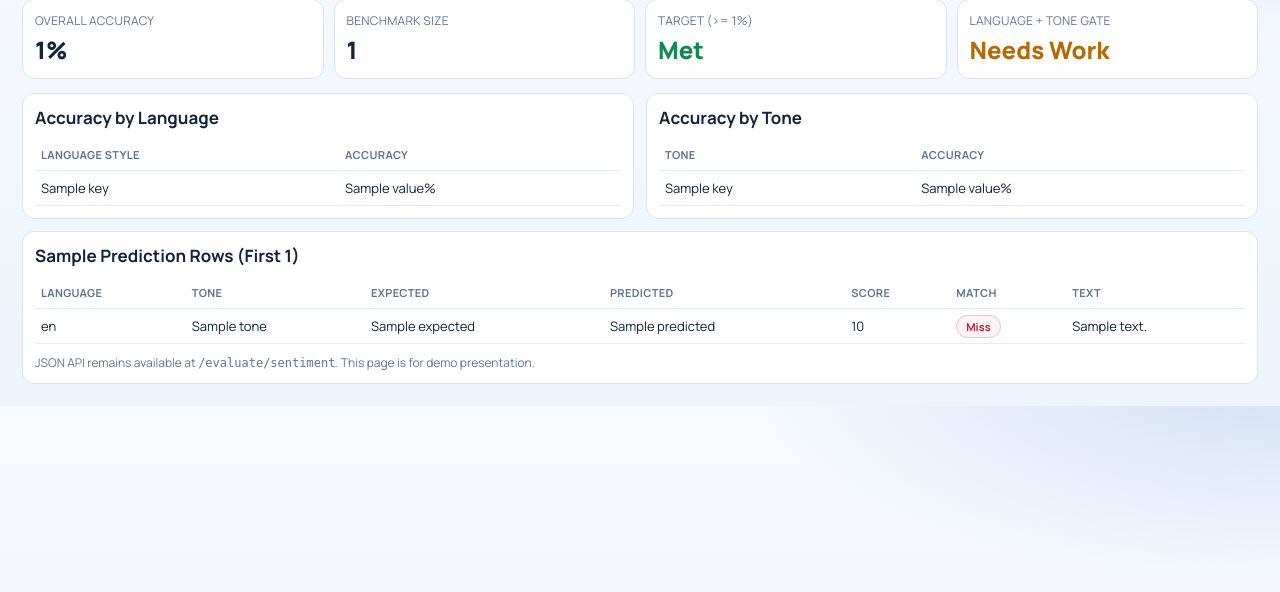
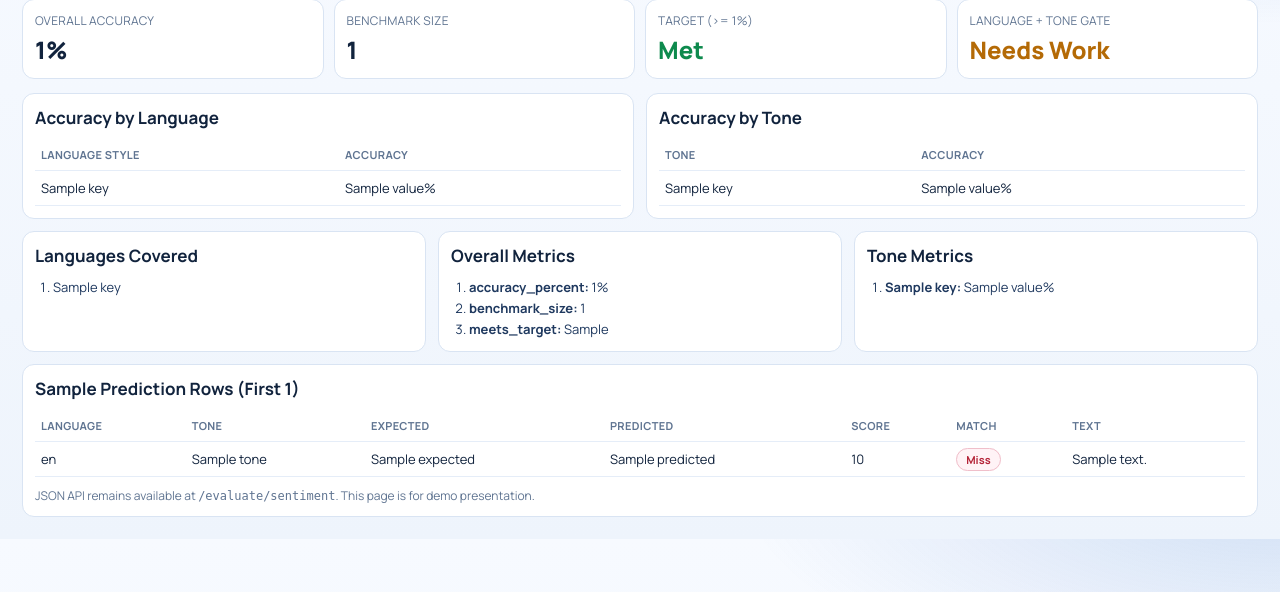
Before and after one commit to avanish1010/cx-command-centre, a Python web app: template templates/sentiment_evaluation.html in a window 1280 px wide. Shown: the part 138-730 px from the top of the page. Run offline with Jinja, Linux system fonts and the light colour scheme; the template is opened without the code that fills it: most values are stand-ins (such as "Sample title", 1, 10 or a date in 2020).

Commit message:
Format sentiment demo view with ordered language and tone stats

```diff
--- a/templates/sentiment_evaluation.html
+++ b/templates/sentiment_evaluation.html
@@ -60,6 +60,12 @@
             gap: 12px;
             margin-bottom: 12px;
         }
+        .snapshot-grid {
+            display: grid;
+            grid-template-columns: 1fr 1fr 1fr;
+            gap: 12px;
+            margin-bottom: 12px;
+        }
         .panel {
             background: var(--card);
             border: 1px solid var(--line);
@@ -92,7 +98,17 @@
             color: var(--muted);
             font-size: 12px;
         }
-        @media (max-width: 980px) { .grid { grid-template-columns: 1fr; } }
+        .snapshot-list {
+            margin: 0;
+            padding-left: 18px;
+            color: #1f395f;
+            font-size: 13px;
+            line-height: 1.6;
+        }
+        @media (max-width: 980px) {
+            .grid { grid-template-columns: 1fr; }
+            .snapshot-grid { grid-template-columns: 1fr; }
+        }
     </style>
 </head>
 <body>
@@ -148,6 +164,33 @@
             </div>
         </section>
 
+        <section class="snapshot-grid">
+            <div class="panel">
+                <h2>Languages Covered</h2>
+                <ol class="snapshot-list">
+                    {% for label, _ in language_rows %}
+                    <li>{{ label }}</li>
+                    {% endfor %}
+                </ol>
+            </div>
+            <div class="panel">
+                <h2>Overall Metrics</h2>
+                <ol class="snapshot-list">
+                    <li><strong>accuracy_percent:</strong> {{ payload.accuracy_percent }}%</li>
+                    <li><strong>benchmark_size:</strong> {{ payload.benchmark_size }}</li>
+                    <li><strong>meets_target:</strong> {{ payload.meets_target }}</li>
+                </ol>
+            </div>
+            <div class="panel">
+                <h2>Tone Metrics</h2>
+                <ol class="snapshot-list">
+                    {% for label, value in tone_rows %}
+                    <li><strong>{{ label }}:</strong> {{ value }}%</li>
+                    {% endfor %}
+                </ol>
+            </div>
+        </section>
+
         <section class="panel">
             <h2>Sample Prediction Rows (First {{ sample_rows|length }})</h2>
             <table>
```
Also changed, not shown: app.py (+24 -2 lines).
